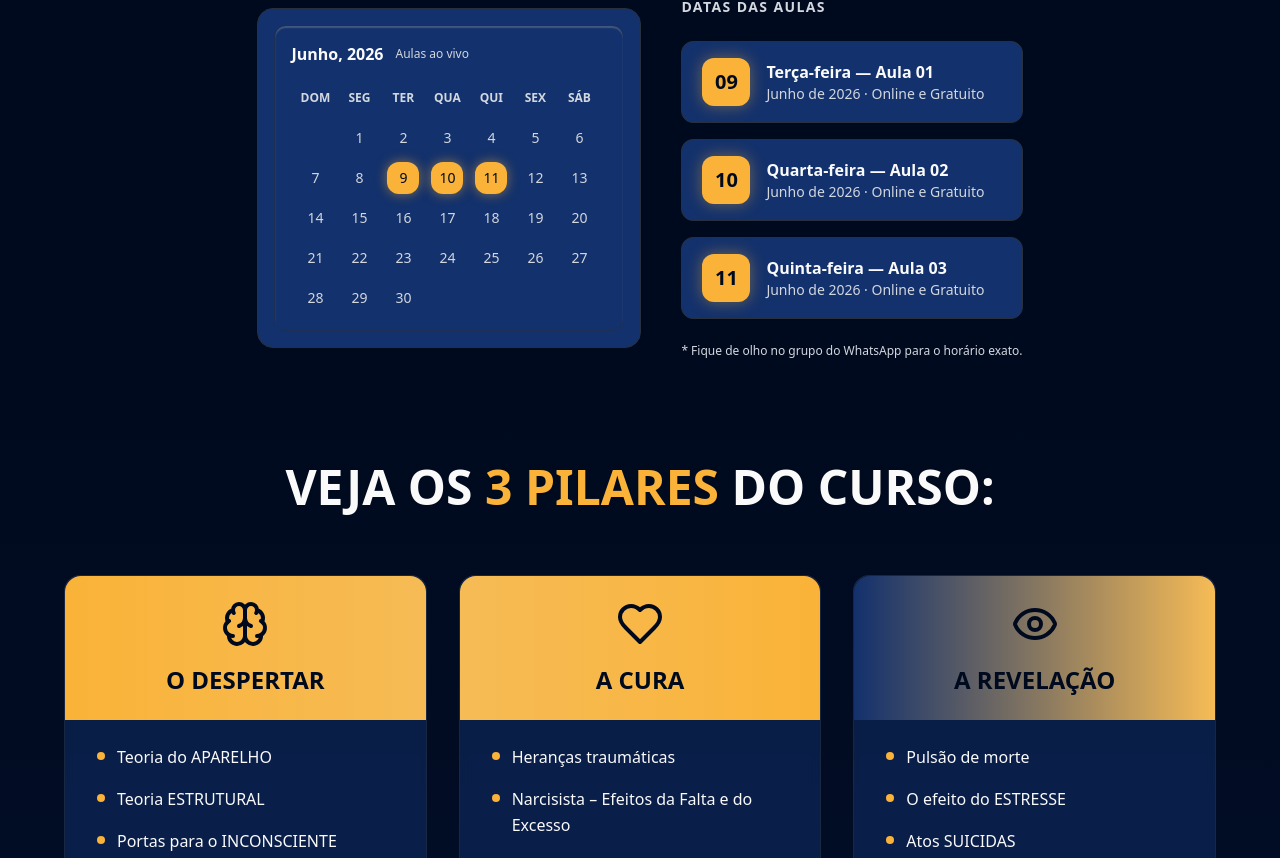
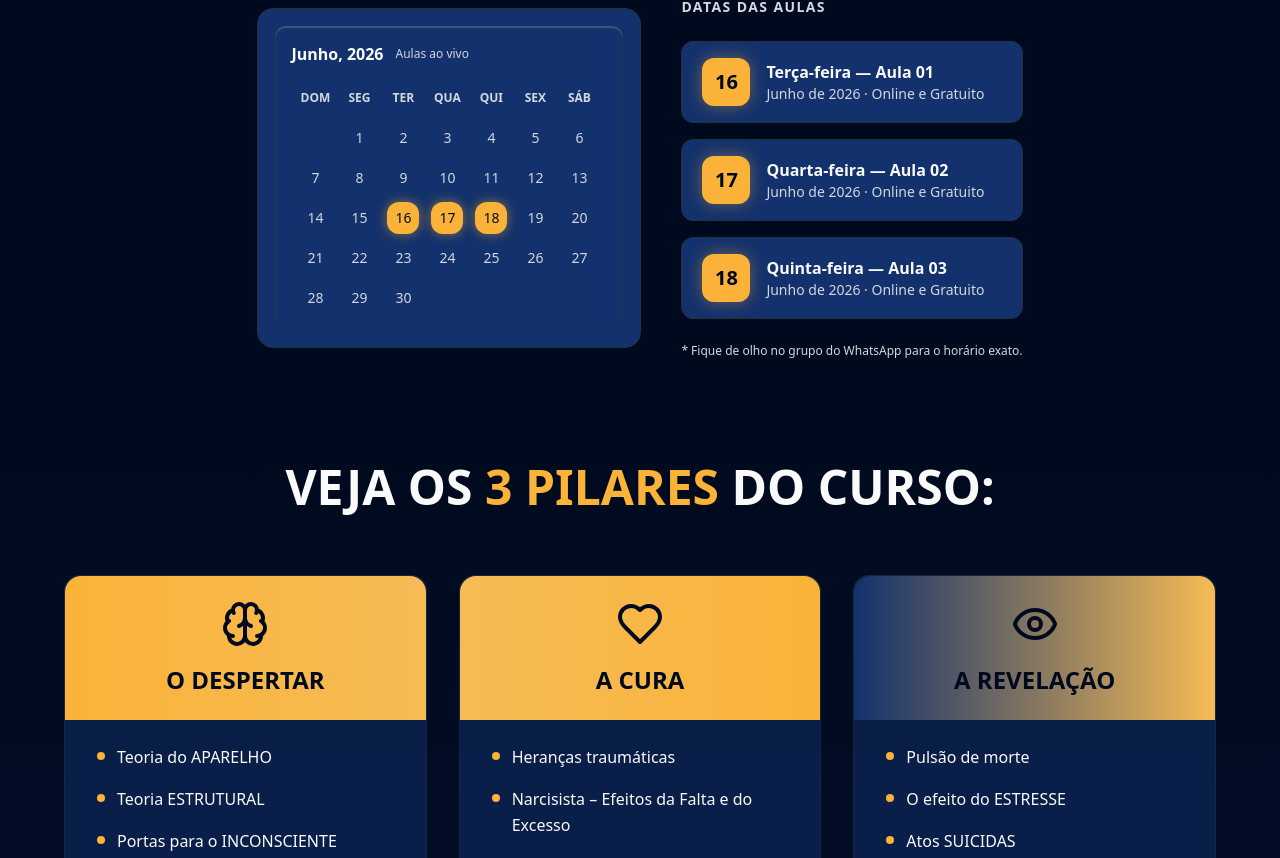
Before and after one commit to pedromurari/gratuito-38, a React (Vite) app: page / in a window 1280 px wide. Shown: the part 1238-2096 px from the top of the page. Built offline with nearby package versions, Linux system fonts and the light colour scheme; no server answers.

Commit message:
fix: atualizar datas do calendario para 16, 17 e 18 de junho

```diff
--- a/src/components/CourseCalendarSection.tsx
+++ b/src/components/CourseCalendarSection.tsx
@@ -10,7 +10,7 @@ const JUNE_2026 = {
   totalDays: 30,
 };
 
-const COURSE_DAYS = new Set([9, 10, 11]);
+const COURSE_DAYS = new Set([16, 17, 18]);
 
 const CalendarDay: React.FC<{ day: number | string; isHeader?: boolean; isCourseDay?: boolean }> = ({
   day,
@@ -91,9 +91,9 @@ const CourseCalendarSection = () => {
               Datas das aulas
             </p>
             {[
-              { dia: "09", diaSemana: "Terça-feira", aula: "Aula 01" },
-              { dia: "10", diaSemana: "Quarta-feira", aula: "Aula 02" },
-              { dia: "11", diaSemana: "Quinta-feira", aula: "Aula 03" },
+              { dia: "16", diaSemana: "Terça-feira", aula: "Aula 01" },
+              { dia: "17", diaSemana: "Quarta-feira", aula: "Aula 02" },
+              { dia: "18", diaSemana: "Quinta-feira", aula: "Aula 03" },
             ].map(({ dia, diaSemana, aula }) => (
               <div
                 key={dia}
```
